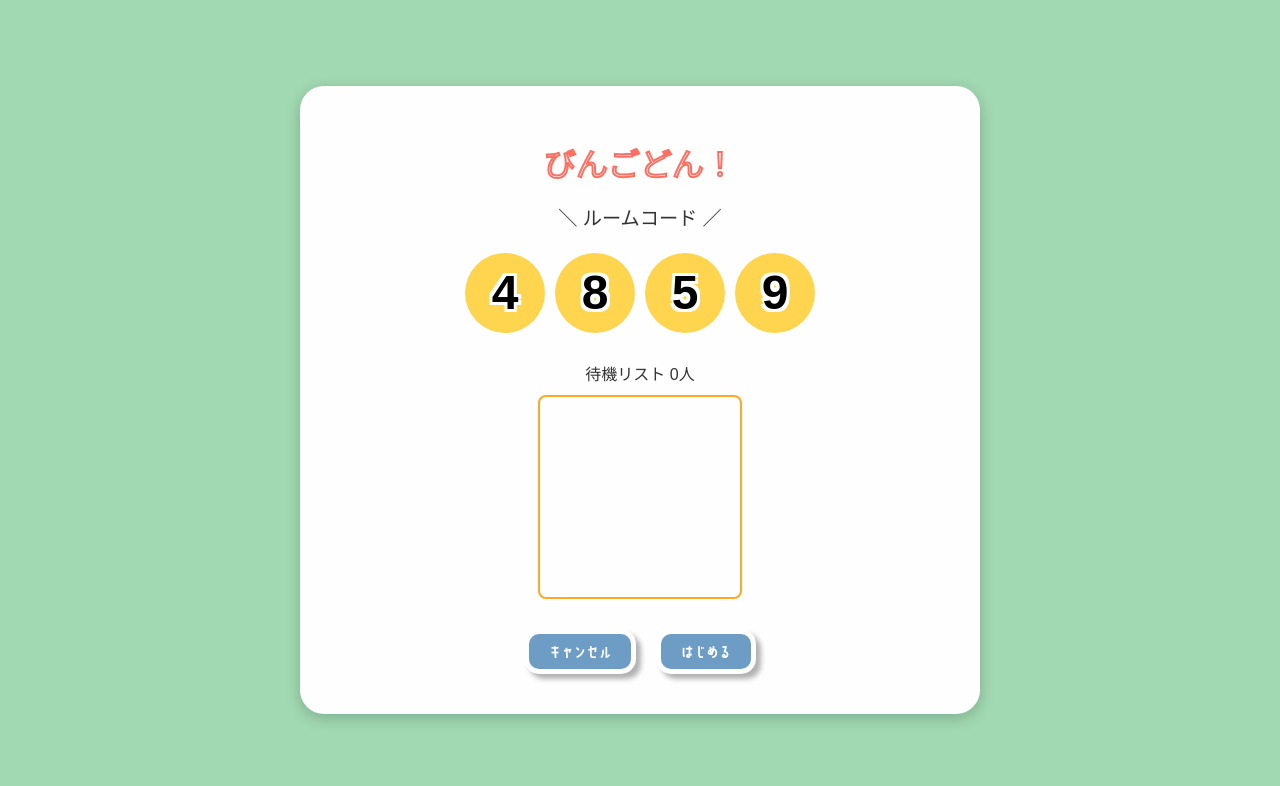
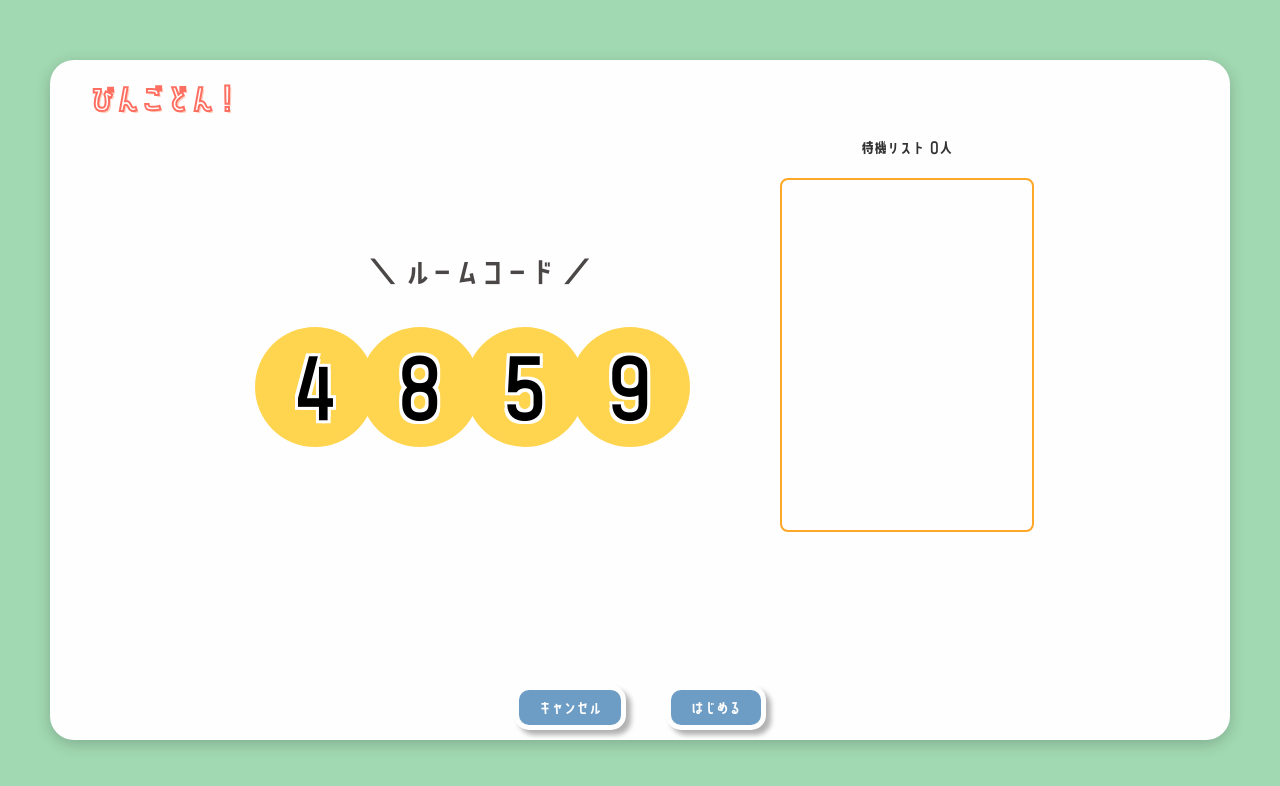
Before and after one commit to ninochil/bingo-frontend, a React (Vite) app: page /standby in a window 1280 px wide. Shown: the top 786 px of the page. Built offline with nearby package versions, Linux system fonts and the light colour scheme.

Commit message:
standbypageの作成

```diff
--- a/src/pages/StandbyPage.tsx
+++ b/src/pages/StandbyPage.tsx
@@ -19,6 +19,7 @@ const StandbyPage: React.FC = () => {
         <div className="standbyPageContainer ">
             <div className="standbyPageCard">
                 <h1 className="standbyTitle">びんごどん！</h1>
+                <div className="content-container">
                     <div className="room-code-section">
                         <p className="room-code-label">＼ ルームコード ／</p>
                         <div className="room-code">
@@ -33,7 +34,9 @@ const StandbyPage: React.FC = () => {
                         <div className="wait-list-box"></div>
                     </div>
 
-                <div className="button-container">
+                </div>
+
+                <div className="standbyPagebutton-container">
                     <Button onClick={CancelClick}>キャンセル</Button>
                     <Button onClick={BingoClick}>はじめる</Button>
                 </div>
--- a/src/pages/TopPage.tsx
+++ b/src/pages/TopPage.tsx
@@ -30,7 +30,7 @@ const TopPage: React.FC = () => {
                     その「質問」が「良かったかどうか」の投票を全体に取り、「良かった！」と
                     判断された人のカードのみ、マスがあきます。
                 </p>
-                <div className="button-container">
+                <div className="topPagebutton-container">
                     <Button onClick={stanbyClick}>ルームを作成</Button>
                     <Button onClick={joinClick}>ルームに参加</Button>
                 </div>
--- a/src/styles/StandbyPage.css
+++ b/src/styles/StandbyPage.css
@@ -4,11 +4,10 @@
 }
 
 body {
-    background-color: #a1d9b2; /* 淡い緑 */
     display: flex;
-    height: 100vh;
     justify-content: center;
     align-items: center;
+    height: 100vh;
     margin: 0;
     font-family: "YDWBananaSlipPlus", sans-serif;
 }
@@ -16,22 +15,24 @@ body {
 .standbyPageContainer {
     background-color: #a1d9b2; /* 淡い緑 */
     display: flex;
-    height: 100vh;
     justify-content: center;
     align-items: center;
-    margin: 0;
-    font-family: "Arial", sans-serif;
+    width: 100%;
+    height: 100%;
 }
 
 .standbyPageCard {
     background-color: #fefefe;
     border-radius: 24px;
     box-shadow: 0 4px 15px rgba(0, 0, 0, 0.2);
-    width: 70%;
-    max-width: 800px;
-    min-width: 600px;
+    width: 1100px;
     padding: 40px;
     text-align: center;
+    display: flex;
+    flex-direction: row; /* 横並びにする */
+    justify-content: space-between; /* 左右に配置 */
+    align-items: flex-start; /* 上揃えにする */
+    min-height: 600px;
 }
 
 .standbyTitle {
@@ -40,43 +41,52 @@ body {
     -webkit-text-fill-color: #fefefe;
     font-size: 2rem;
     font-weight: bold;
-    text-shadow: none; /* 影をなくす */
+    text-shadow: 2px 2px 0px #ffd1c1;
+    text-align: left;
+    margin-top: -20px;
+    white-space: nowrap;
 }
 
 .room-code-section {
-    margin: 20px 0;
+    margin: 30px;
+    justify-content: flex-start;
+    flex-direction: column;
+    width: auto;
 }
 
 .room-code-label {
-    font-size: 1.2rem;
-    color: #333;
+    font-size: 2rem;
+    color: #4c4747;
 }
 
 .room-code {
     display: flex;
-    gap: 10px;
-    justify-content: center;
+    justify-content: flex-start;
     margin-top: 10px;
 }
 
 .circle {
     background-color: #ffd54f;
-    width: 80px; /* サイズを少し大きく */
-    height: 80px;
+    width: 120px; /* サイズを少し大きく */
+    height: 120px;
     border-radius: 50%;
     display: flex;
     align-items: center;
     justify-content: center;
-    font-size: 3rem; /* 数字を大きく */
+    font-size: 5rem; /* 数字を大きく */
     font-weight: bold;
     color: black;
     text-shadow: 3px 3px 0px white, -3px -3px 0px white, 3px -3px 0px white,
         -3px 3px 0px white;
     border: none;
+    margin-left: -15px;
 }
 
 .wait-list {
-    margin: 30px 0;
+    margin: 20px;
+    display: flex;
+    flex-direction: column;
+    align-items: center;
 }
 
 .wait-list-label {
@@ -86,17 +96,29 @@ body {
 
 .wait-list-box {
     border: 2px solid #ffa726;
+    width: 250px;
+    height: 350px;
     border-radius: 8px;
-    width: 200px;
-    height: 200px;
-    margin: 0 auto;
+    margin: 10px auto;
+    align-items: end;
+}
+.content-container {
+    display: flex;
+    align-items: center;
+    gap: 40px; /* 間隔を設定 */
+    width: 100%;
 }
 
-.button-container {
+.standbyPagebutton-container {
     display: flex;
-    gap: 20px;
+    gap: 40px;
     justify-content: center;
-    margin-top: 30px;
+    align-items: center;
+    position: absolute; /* 絶対位置を設定 */
+    bottom: 70px; /* 下からの距離を設定 */
+    left: 50%; /* 左からの距離を設定 */
+    transform: translateX(-50%); /* 中央に配置 */
+    width: calc(100% - 80px); /* コンテナの幅を調整してパディングを考慮 */
 }
 
 .cancel-button {
--- a/src/styles/TopPage.css
+++ b/src/styles/TopPage.css
@@ -10,7 +10,6 @@ body {
     justify-content: center;
     align-items: center;
     margin: 0;
-    font-family: "YDWBananaSlipPlus", sans-serif;
 }
 
 .topPageContainer {
@@ -26,6 +25,7 @@ body {
     justify-content: center;
     align-items: center;
     margin: auto; /* 画面中央配置 */
+    font-family: "YDWBananaSlipPlus", sans-serif;
 }
 
 .topPageTitle {
@@ -42,7 +42,7 @@ body {
     margin-bottom: 40px;
 }
 
-.button-container {
+.topPagebutton-container {
     display: flex;
     gap: 50px;
     justify-content: center;
@@ -66,7 +66,7 @@ body {
         font-size: 1rem;
     }
 
-    .button-container {
+    .topPagebutton-container {
         flex-direction: column;
         gap: 10px;
     }
@@ -83,7 +83,7 @@ body {
         font-size: 1rem;
     }
 
-    .button-container {
+    .topPagebutton-container {
         flex-direction: column; /* 縦方向に配置 */
         align-items: center; /* 水平方向の中央揃え */
         justify-content: center; /* 垂直方向の中央揃え */
```
Lines whose indentation alone changed are shown as unchanged.
